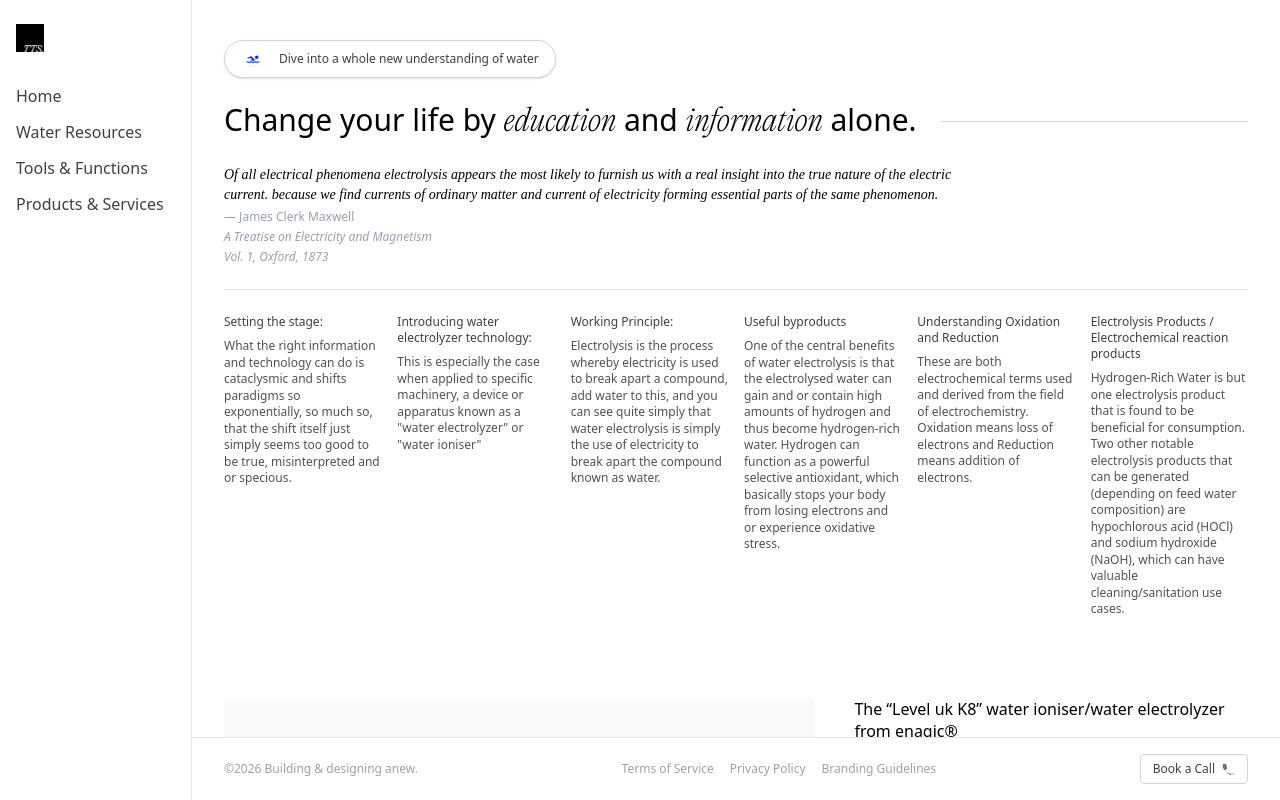
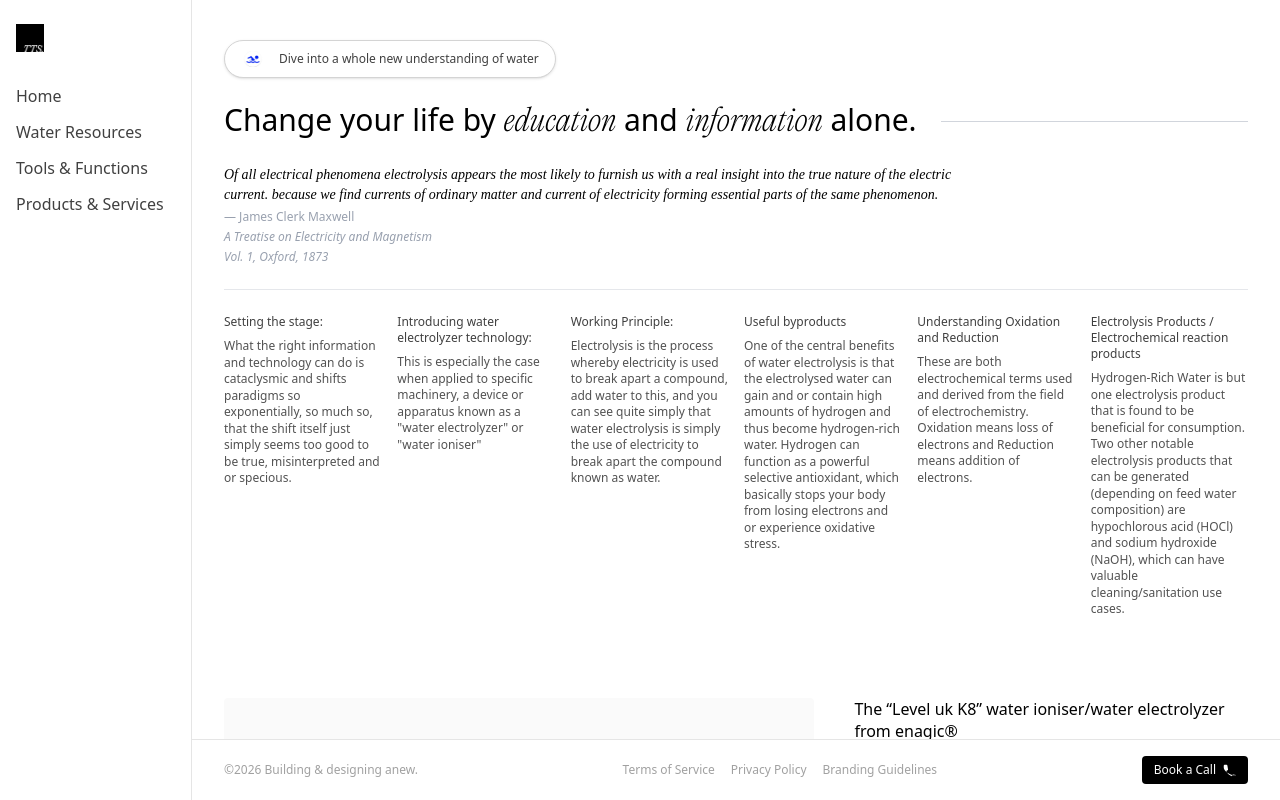
Before and after one commit to telluricaquarian/thethinkingspiritrepo, a Next.js app: page / in a window 1280 px wide. Built offline with nearby package versions, Linux system fonts and the light colour scheme.

Commit message:
Update Book a Call button to black background with white text and icon

```diff
--- a/components/DesktopHome.tsx
+++ b/components/DesktopHome.tsx
@@ -255,10 +255,10 @@ export default function DesktopHome() {
               {/* Right: Book a Call */}
               <button
                 type="button"
-                className="inline-flex items-center gap-1.5 rounded border border-neutral-300 bg-white px-3 py-1.5 text-xs font-medium text-neutral-700 hover:bg-neutral-50 transition-colors shrink-0"
+                className="inline-flex items-center gap-1.5 rounded bg-black px-3 py-1.5 text-xs font-medium text-white hover:bg-neutral-800 transition-colors shrink-0"
               >
                 Book a Call
-                <svg xmlns="http://www.w3.org/2000/svg" viewBox="0 0 16 16" fill="currentColor" className="h-3.5 w-3.5 text-neutral-500" aria-hidden="true">
+                <svg xmlns="http://www.w3.org/2000/svg" viewBox="0 0 16 16" fill="currentColor" className="h-3.5 w-3.5" aria-hidden="true">
                   <path fillRule="evenodd" d="M2 3a1 1 0 0 1 1-1h2.153a1 1 0 0 1 .986.836l.74 4.435a1 1 0 0 1-.54 1.06l-1.548.773a11.04 11.04 0 0 0 6.105 6.105l.774-1.548a1 1 0 0 1 1.059-.54l4.435.74a1 1 0 0 1 .836.986V13a1 1 0 0 1-1 1h-2C7.82 14 2 8.18 2 5V3Z" clipRule="evenodd" />
                 </svg>
               </button>
```
